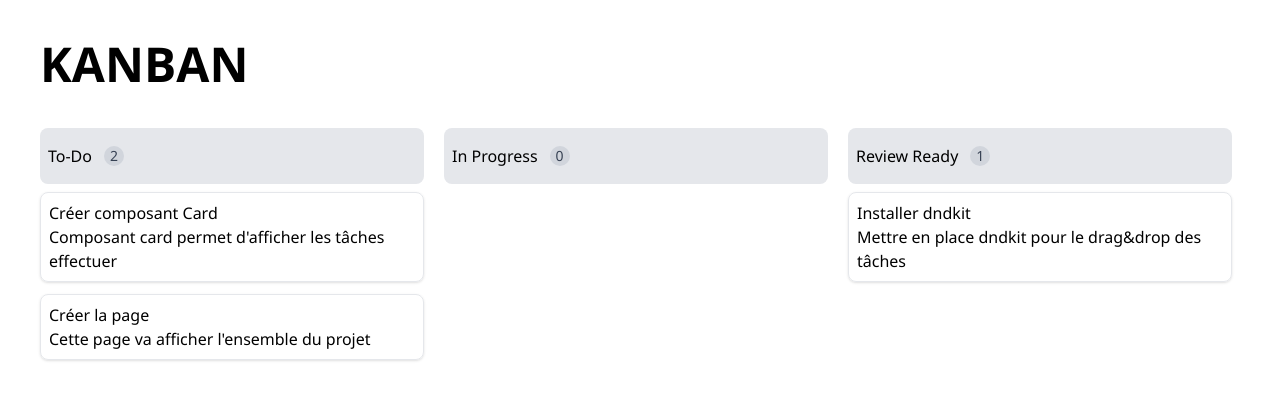
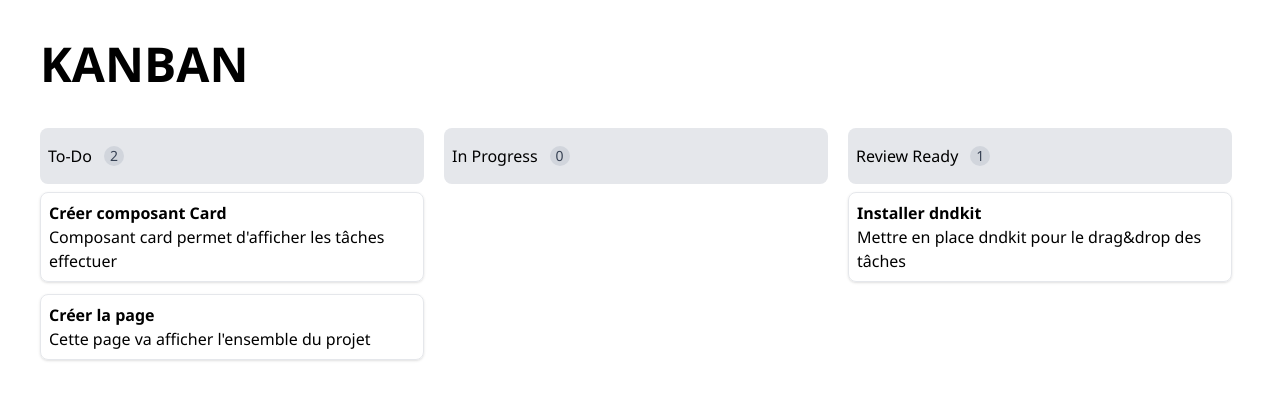
Before and after one commit to Magizchi/test-kanban, a React (Vite) app: page / in a window 1280 px wide. Shown: the top 400 px of the page. Built offline with nearby package versions, Linux system fonts and the light colour scheme; some icons are missing.

Commit message:
style:card:title semibold

```diff
--- a/src/components/organisms/Card.tsx
+++ b/src/components/organisms/Card.tsx
@@ -86,7 +86,7 @@ const Columns: FunctionComponent<CardProps> = ({
           </>
         ) : (
           <>
-            <h2>{title}</h2>
+            <h2 className="font-semibold">{title}</h2>
             <div>{description}</div>
           </>
         )}
```
